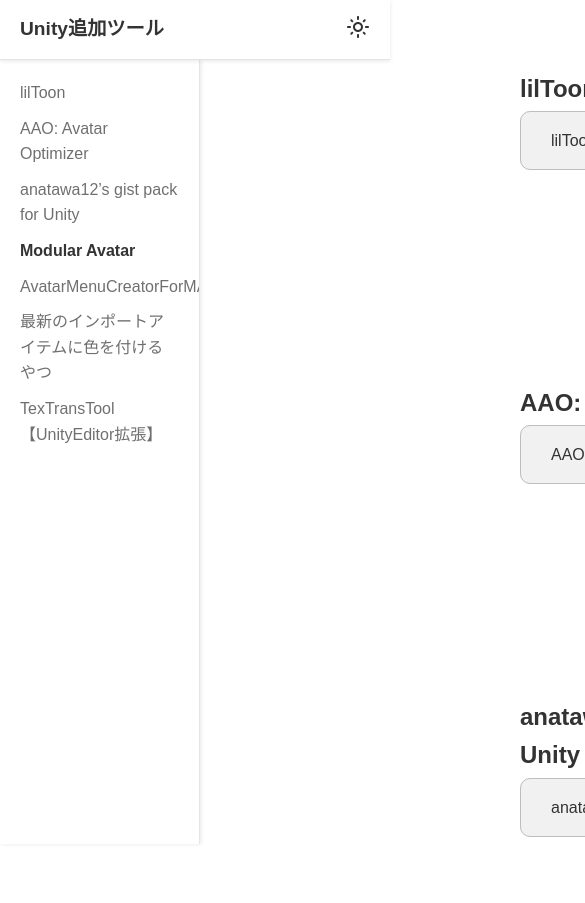
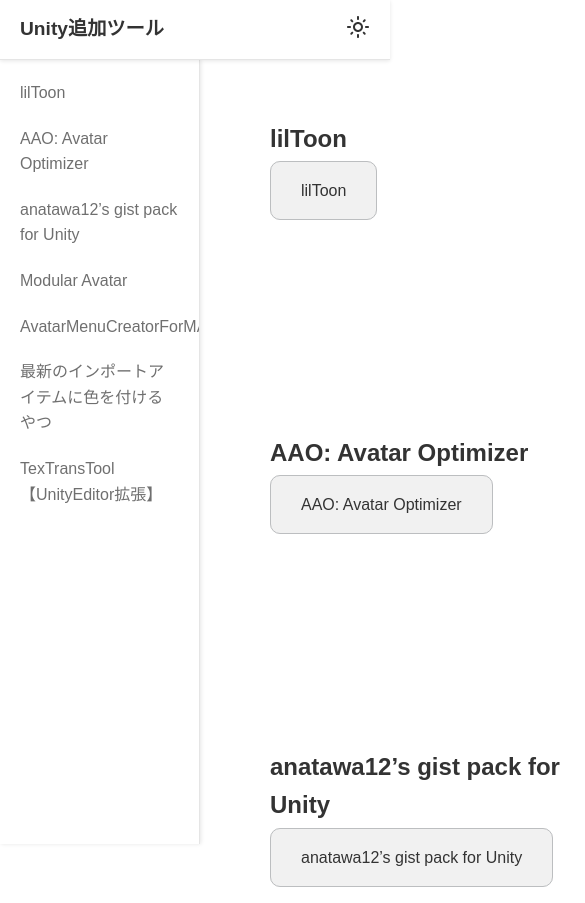
Before and after one commit to langley0421/VCC.list, a plain HTML site: page index.html in a window 390 px wide. Shown: the top 903 px of the page, 585 px wide, since content can reach past the window. Drawn offline with Linux system fonts and the light colour scheme.

Commit message:
詳細なデザインの変更

```diff
--- a/stylesheet.css
+++ b/stylesheet.css
@@ -66,7 +66,8 @@ body {
     top: 60px;
     left: 0;
     width: 400px;
-    height: calc(100vh - 60px);
+    bottom: 0;
+    position: fixed;
     background-color: #fff; /* サイドバーの背景色を白に変更 */
     overflow-y: auto;
     padding: 20px;
@@ -79,7 +80,7 @@ body {
 }
 
 .sidebar ul li {
-    margin-bottom: 10px;
+    margin-bottom: 20px;
 }
 
 .sidebar ul li a {
@@ -100,7 +101,7 @@ body a {
 }
 /* 本文の設定 */
 .content {
-    margin-top: 50px;
+    margin-top: 100px;
     margin-left: 500px;
     padding: 20px;
     flex-grow: 1;
@@ -178,6 +179,10 @@ body.scrolled-to-bottom .next-page-link {
     .sidebar {
       width: 250px;
     }
+
+    .content {
+      margin-left: 300px;
+    }
   }
 
   /* 画面幅が480px以下の場合（スマートフォンなど） */
@@ -185,4 +190,8 @@ body.scrolled-to-bottom .next-page-link {
     .sidebar {
       width: 200px;
     }
+
+    .content {
+      margin-left: 250px;
+    }
   }
```
